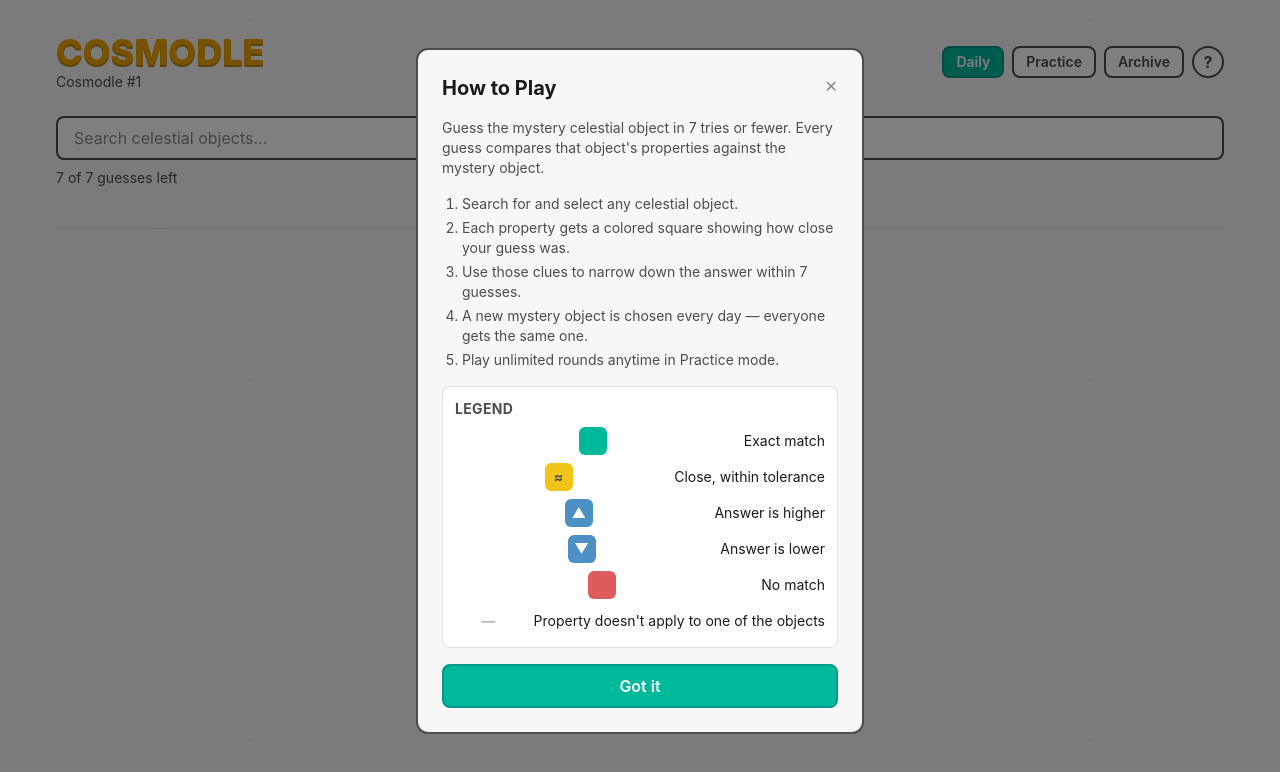
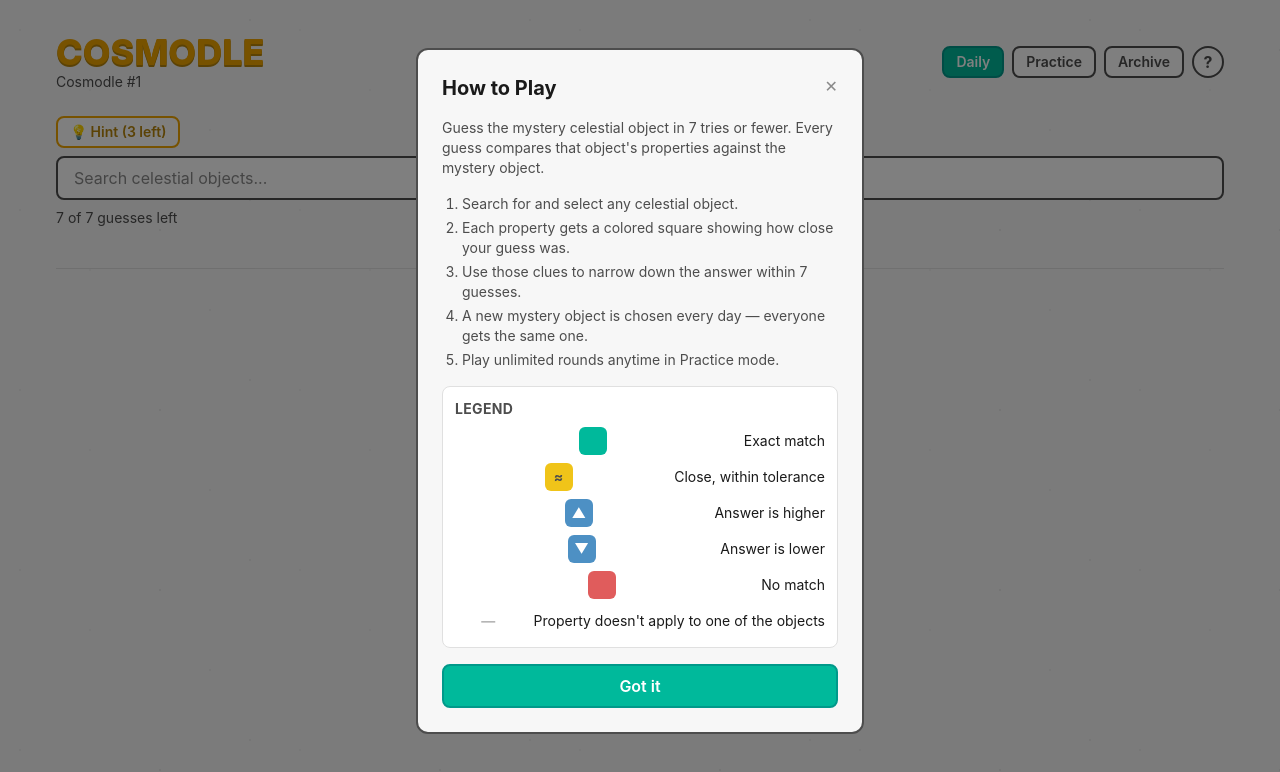
Before and after one commit to MichaelHP23/cosmodle, a React (Vite) app: page / in a window 1280 px wide. Shown: the top 772 px of the page. Built offline with nearby package versions, Linux system fonts and the light colour scheme.

Commit message:
feat: add hints that reset your streak if you use too many
Hint reveals answer stats one at a time (max 3). Win with all 3 used
and the streak resets instead of extending.

```diff
--- a/src/components/GameBoard.tsx
+++ b/src/components/GameBoard.tsx
@@ -3,7 +3,7 @@
 import type { CelestialObject } from "../types/celestial"
 import type { ComparisonStatus, DailyGameState, GameMode } from "../types/game"
 import { getDailyObject, pickRandomObject, daysSinceEpoch, dateForDayNumber, LAUNCH_DATE } from "../lib/dailyObject"
-import { createInitialState, applyGuess, loadDailyState, saveDailyState, MAX_GUESSES } from "../lib/gameState"
+import { createInitialState, applyGuess, useHint, loadDailyState, saveDailyState, MAX_GUESSES, MAX_HINTS } from "../lib/gameState"
 import { getProfileForCategory } from "../lib/objectProfiles"
 import { compareProperty } from "../lib/comparison"
 import { getStatistics, recordDailyResult, type Statistics } from "../lib/statistics"
@@ -15,6 +15,7 @@
 import { Footer } from "./Footer"
 import { HowToPlayModal } from "./HowToPlayModal"
 import { ArchiveList } from "./ArchiveList"
+import { HintPanel } from "./HintPanel"
 
 const typedDataset = dataset as CelestialObject[]
 const HOW_TO_PLAY_SEEN_KEY = "cosmodle:hasSeenHowToPlay"
@@ -71,7 +72,7 @@
       setDailyState(next)
       const justEnded = (next.won || next.guessIds.length >= MAX_GUESSES) && !(dailyState.won || dailyState.guessIds.length >= MAX_GUESSES)
       if (justEnded) {
-        setStatistics(recordDailyResult(todayDayNumber, next.won, next.guessIds.length))
+        setStatistics(recordDailyResult(todayDayNumber, next.won, next.guessIds.length, next.hintsUsed))
         setShowResultModal(true)
       }
     } else if (mode === "practice") {
@@ -86,6 +87,14 @@
       if ((next.won || next.guessIds.length >= MAX_GUESSES) && !(archiveState.won || archiveState.guessIds.length >= MAX_GUESSES)) {
         setShowResultModal(true)
       }
+    }
+  }
+
+  function handleUseHint() {
+    if (mode === "daily") {
+      setDailyState(s => useHint(s).state)
+    } else if (mode === "archive") {
+      setArchiveState(s => (s ? useHint(s).state : s))
     }
   }
 
@@ -117,6 +126,8 @@
       setArchiveState(null)
     }
   }
+
+  const currentDailyState = mode === "daily" ? dailyState : mode === "archive" ? archiveState : null
 
   const guessStatusRows = answer
     ? guesses.map(guess => {
@@ -154,6 +165,15 @@
           <>
             {!gameOver && (
               <>
+                {currentDailyState && (
+                  <HintPanel
+                    profile={profile}
+                    answer={answer}
+                    hintsUsed={currentDailyState.hintsUsed}
+                    maxHints={MAX_HINTS}
+                    onUseHint={handleUseHint}
+                  />
+                )}
                 <GuessInput dataset={typedDataset} guessedIds={guessIds} onGuess={handleGuess} />
                 <div className="mt-2 text-sm text-[#4d4d4d]">
                   {MAX_GUESSES - guessIds.length} of {MAX_GUESSES} guesses left
--- /dev/null
+++ b/src/components/HintPanel.tsx
@@ -0,0 +1,46 @@
+import type { CelestialObject } from "../types/celestial"
+import type { ProfileEntry } from "../types/game"
+import { formatPropertyValue } from "../lib/formatting"
+
+export function HintPanel({
+  profile,
+  answer,
+  hintsUsed,
+  maxHints,
+  onUseHint,
+}: {
+  profile: ProfileEntry[]
+  answer: CelestialObject
+  hintsUsed: number
+  maxHints: number
+  onUseHint: () => void
+}) {
+  const hintable = profile.filter(e => e.property !== "category")
+  const revealed = hintable.slice(0, hintsUsed)
+  const hintsLeft = maxHints - hintsUsed
+
+  return (
+    <div className="mb-2 flex flex-wrap items-center gap-2">
+      <button
+        className="rounded-lg border-2 border-[#f0a500] bg-white px-3 py-1 text-sm font-semibold text-[#b8860b] transition-colors hover:bg-[#fff6e0] disabled:cursor-not-allowed disabled:opacity-40"
+        onClick={onUseHint}
+        disabled={hintsLeft <= 0 || revealed.length >= hintable.length}
+      >
+        💡 Hint ({hintsLeft} left)
+      </button>
+      {hintsUsed > 0 && (
+        <span className="text-xs text-[#b8860b]">
+          Use all {maxHints} and win — your streak resets.
+        </span>
+      )}
+      {revealed.map(entry => (
+        <span
+          key={entry.property}
+          className="rounded-full border border-[#f0a500] bg-[#fff6e0] px-2 py-0.5 text-xs font-semibold text-[#8a6400]"
+        >
+          {entry.label}: {formatPropertyValue(entry.property, (answer as any)[entry.property])}
+        </span>
+      ))}
+    </div>
+  )
+}
--- a/src/lib/gameState.ts
+++ b/src/lib/gameState.ts
@@ -2,9 +2,10 @@
 import type { DailyGameState } from "../types/game"
 
 export const MAX_GUESSES = 7
+export const MAX_HINTS = 3
 
 export function createInitialState(date: string): DailyGameState {
-  return { date, guessIds: [], won: false }
+  return { date, guessIds: [], won: false, hintsUsed: 0 }
 }
 
 export function applyGuess(
@@ -23,13 +24,22 @@
   return { state: { ...state, guessIds, won } }
 }
 
+export function useHint(
+  state: DailyGameState
+): { state: DailyGameState; error?: "already_won" | "no_hints_left" } {
+  if (state.won) return { state, error: "already_won" }
+  if (state.hintsUsed >= MAX_HINTS) return { state, error: "no_hints_left" }
+  return { state: { ...state, hintsUsed: state.hintsUsed + 1 } }
+}
+
 const STORAGE_PREFIX = "celestial:daily:"
 
 export function loadDailyState(date: string): DailyGameState | null {
   const raw = localStorage.getItem(STORAGE_PREFIX + date)
   if (!raw) return null
   try {
-    return JSON.parse(raw) as DailyGameState
+    const parsed = JSON.parse(raw) as DailyGameState
+    return { hintsUsed: 0, ...parsed }
   } catch {
     return null
   }
--- a/src/lib/statistics.ts
+++ b/src/lib/statistics.ts
@@ -1,3 +1,5 @@
+import { MAX_HINTS } from "./gameState"
+
 export type Statistics = {
   gamesPlayed: number
   wins: number
@@ -30,11 +32,12 @@
   }
 }
 
-export function recordDailyResult(dayNumber: number, won: boolean, guessCount: number): Statistics {
+export function recordDailyResult(dayNumber: number, won: boolean, guessCount: number, hintsUsed: number = 0): Statistics {
   const previous = getStatistics()
   if (previous.lastDayNumber === dayNumber) return previous
 
-  const currentStreak = won
+  const streakEligible = won && hintsUsed < MAX_HINTS
+  const currentStreak = streakEligible
     ? (previous.lastDayNumber === dayNumber - 1 ? previous.currentStreak + 1 : 1)
     : 0
   const guessDistribution = [...previous.guessDistribution]
--- a/src/types/game.ts
+++ b/src/types/game.ts
@@ -27,4 +27,5 @@
   date: string
   guessIds: string[]
   won: boolean
+  hintsUsed: number
 }
```
Also changed, not shown: 2 other files (tests, documents, lock files or other folders).
